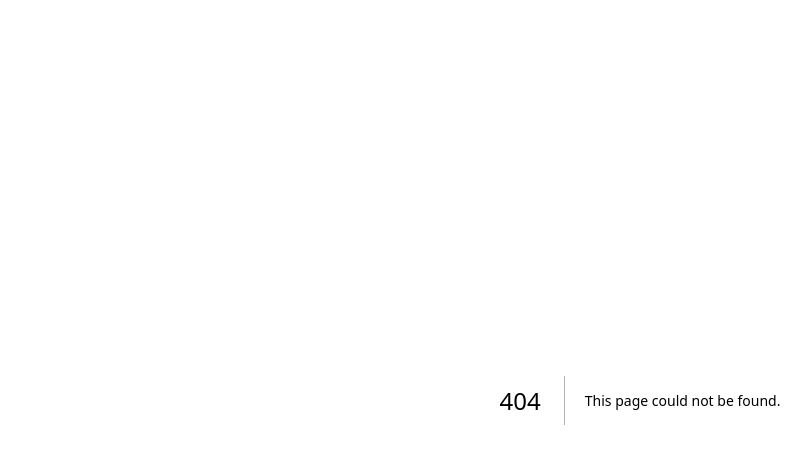
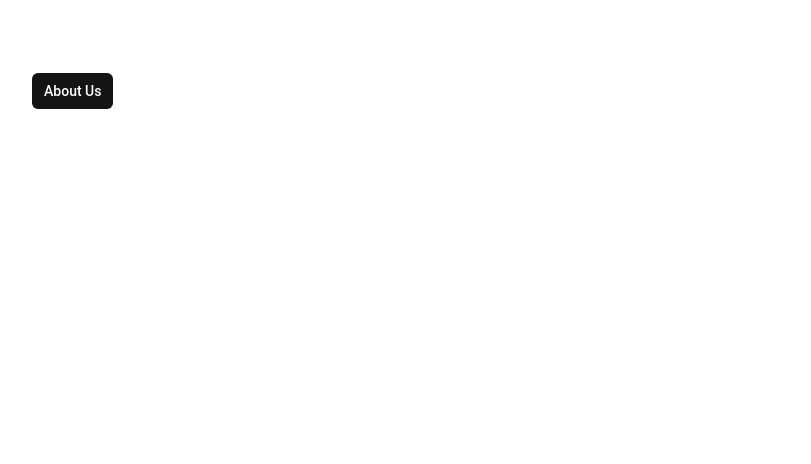
Before and after one commit to AndrewTullos/AuraWise, a Next.js app: page /gettingstarted in a window 1280 px wide. Before the commit this address had no page. Shown: the top 464 px of the page, without its empty margins (0-811 px from the left). Built offline with nearby package versions, Linux system fonts and the light colour scheme.

Commit message:
Icon Home Page Button

```diff
--- a/src/app/components/Navbar.jsx
+++ b/src/app/components/Navbar.jsx
@@ -46,7 +46,9 @@
 						<div className="relative flex h-16 justify-between">
 							<div className="relative z-10 flex px-2 lg:px-0">
 								<div className="flex flex-shrink-0 items-center">
-									<Icon />
+									<a href="/">
+										<Icon />
+									</a>
 								</div>
 							</div>
 							{/* Search Bar Below */}
--- a/src/app/components/gettingstarted/page.jsx
+++ /dev/null
@@ -1,3 +0,0 @@
-export default function Page() {
-	return <h1>Hello World</h1>;
-}
--- /dev/null
+++ b/src/app/gettingstarted/page.jsx
@@ -0,0 +1,11 @@
+import Nav from "../components/Navbar";
+
+function App() {
+	return (
+		<>
+			<Nav />
+		</>
+	);
+}
+
+export default App;
```
Also changed, not shown: package.json (+8 -6 lines), tsconfig.json (added, +34 -0 lines), 1 other file (tests, documents, lock files or other folders).
